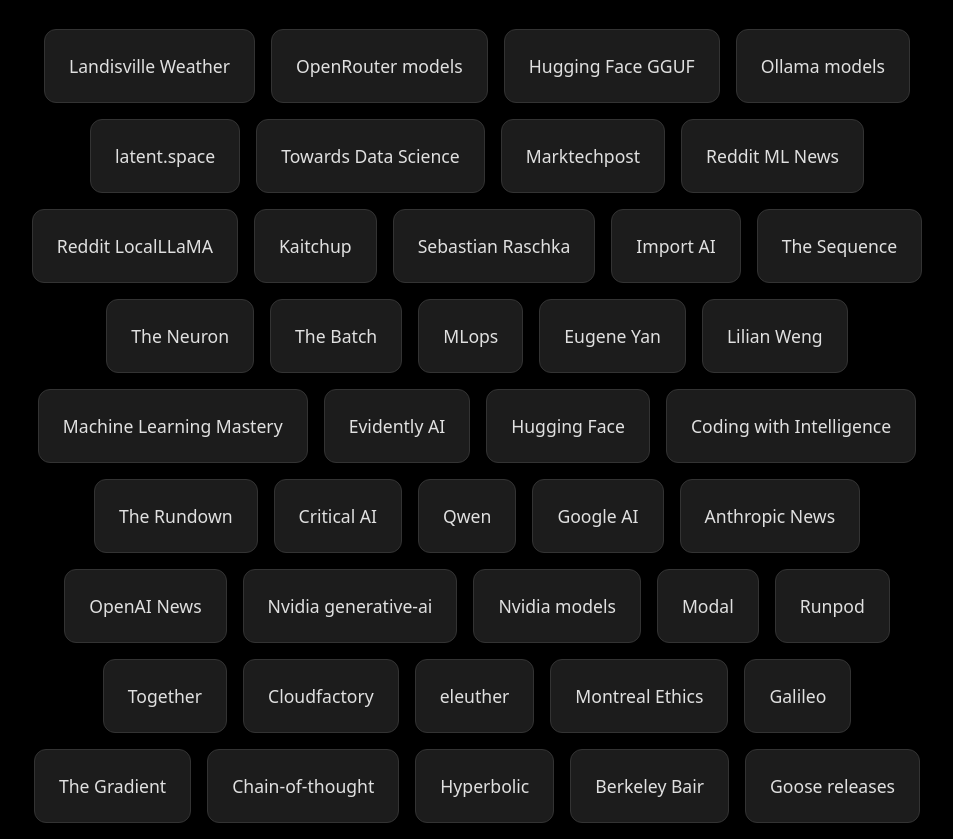
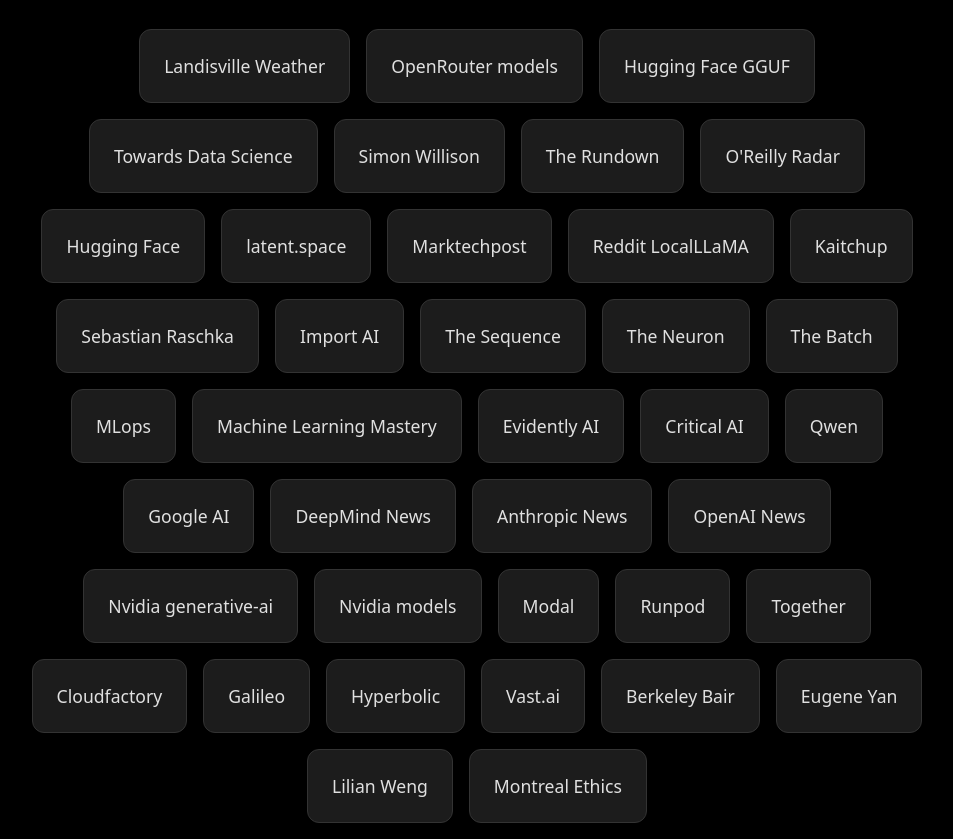
Before and after one commit to bowmanjd/homepage, a website with bundled scripts: page public/index.html in a window 1280 px wide. Shown: the part 101-940 px from the top of the page, without its empty margins (163-1116 px from the left). Built offline with nearby package versions, Linux system fonts and the light colour scheme.

Commit message:
add new links, remove stale

```diff
--- a/public/index.html
+++ b/public/index.html
@@ -78,11 +78,13 @@
                 <a href="https://openrouter.ai/models?order=newest" class="link">OpenRouter models</a>
                 <a href="https://huggingface.co/models?library=gguf&sort=trending"
                    class="link">Hugging Face GGUF</a>
-                <a href="https://ollama.com/search?o=newest" class="link">Ollama models</a>
+                <a href="https://towardsdatascience.com/" class="link">Towards Data Science</a>
+                <a href="https://simonwillison.net/" class="link">Simon Willison</a>
+                <a href="https://www.therundown.ai/" class="link">The Rundown</a>
+                <a href="https://www.oreilly.com/radar/" class="link">O'Reilly Radar</a>
+                <a href="https://huggingface.co/blog" class="link">Hugging Face</a>
                 <a href="https://www.latent.space/" class="link">latent.space</a>
-                <a href="https://towardsdatascience.com/" class="link">Towards Data Science</a>
                 <a href="https://www.marktechpost.com/" class="link">Marktechpost</a>
-                <a href="https://www.reddit.com/r/machinelearningnews/" class="link">Reddit ML News</a>
                 <a href="https://www.reddit.com/r/LocalLLaMA/hot/" class="link">Reddit LocalLLaMA</a>
                 <a href="https://kaitchup.substack.com/" class="link">Kaitchup</a>
                 <a href="https://magazine.sebastianraschka.com/" class="link">Sebastian Raschka</a>
@@ -91,16 +93,12 @@
                 <a href="https://www.theneuron.ai/" class="link">The Neuron</a>
                 <a href="https://www.deeplearning.ai/the-batch/" class="link">The Batch</a>
                 <a href="https://mlops.community/blog/" class="link">MLops</a>
-                <a href="https://eugeneyan.com/writing/" class="link">Eugene Yan</a>
-                <a href="https://lilianweng.github.io/" class="link">Lilian Weng</a>
                 <a href="https://machinelearningmastery.com/blog/" class="link">Machine Learning Mastery</a>
                 <a href="https://www.evidentlyai.com/blog" class="link">Evidently AI</a>
-                <a href="https://huggingface.co/blog" class="link">Hugging Face</a>
-                <a href="https://codingwithintelligence.com/" class="link">Coding with Intelligence</a>
-                <a href="https://www.therundown.ai/" class="link">The Rundown</a>
                 <a href="https://criticalai.org/" class="link">Critical AI</a>
                 <a href="https://qwenlm.github.io/blog/" class="link">Qwen</a>
                 <a href="https://blog.google/technology/ai/" class="link">Google AI</a>
+                <a href="https://deepmind.google/discover/blog/" class="link">DeepMind News</a>
                 <a href="https://www.anthropic.com/news" class="link">Anthropic News</a>
                 <a href="https://openai.com/news/" class="link">OpenAI News</a>
                 <a href="https://developer.nvidia.com/blog/category/generative-ai/"
@@ -111,14 +109,13 @@
                 <a href="https://www.runpod.io/blog" class="link">Runpod</a>
                 <a href="https://www.together.ai/blog" class="link">Together</a>
                 <a href="https://www.cloudfactory.com/blog" class="link">Cloudfactory</a>
-                <a href="https://blog.eleuther.ai/" class="link">eleuther</a>
+                <a href="https://galileo.ai/blog" class="link">Galileo</a>
+                <a href="https://www.hyperbolic.ai/blog" class="link">Hyperbolic</a>
+                <a href="https://vast.ai/blog" class="link">Vast.ai</a>
+                <a href="https://bair.berkeley.edu/blog/" class="link">Berkeley Bair</a>
+                <a href="https://eugeneyan.com/writing/" class="link">Eugene Yan</a>
+                <a href="https://lilianweng.github.io/" class="link">Lilian Weng</a>
                 <a href="https://brief.montrealethics.ai/" class="link">Montreal Ethics</a>
-                <a href="https://galileo.ai/blog" class="link">Galileo</a>
-                <a href="https://thegradient.pub/" class="link">The Gradient</a>
-                <a href="https://every.to/chain-of-thought?sort=newest" class="link">Chain-of-thought</a>
-                <a href="https://www.hyperbolic.ai/blog" class="link">Hyperbolic</a>
-                <a href="https://bair.berkeley.edu/blog/" class="link">Berkeley Bair</a>
-                <a href="https://github.com/block/goose/releases/" class="link">Goose releases</a>
             </div>
         </div>
         <script type="module" src="/register-sw.js"></script>
```
